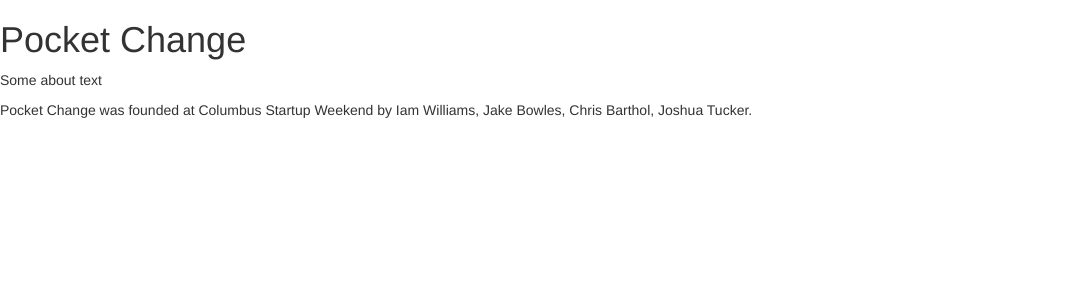
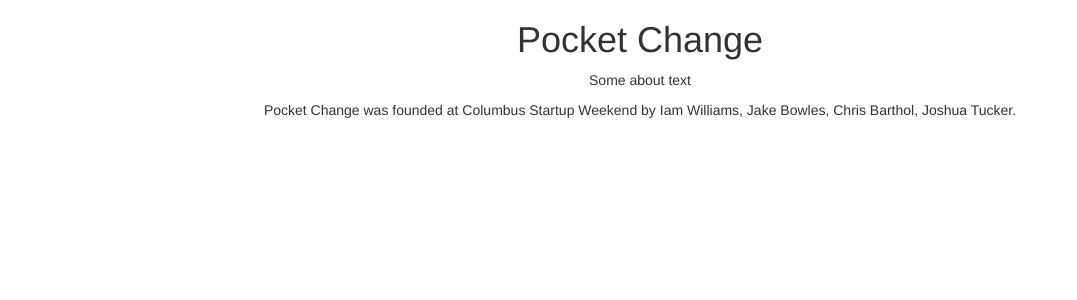
Before and after one commit to iwilliams/Pocket-Change, a PHP site: page /about.html in a window 1280 px wide. Shown: the part 51-351 px from the top of the page, without its empty margins (0-1077 px from the left). Run offline with PHP 8.4, Linux system fonts and the light colour scheme; some libraries are stand-ins or nearby versions.

Commit message:
added center class

```diff
--- a/client/css/add.css
+++ b/client/css/add.css
@@ -31,6 +31,10 @@
 	/*background-color: #c0d21a;*/
 }
 
+.center {
+	text-align: center;
+}
+
 
 /* full width carousel */
 
```
